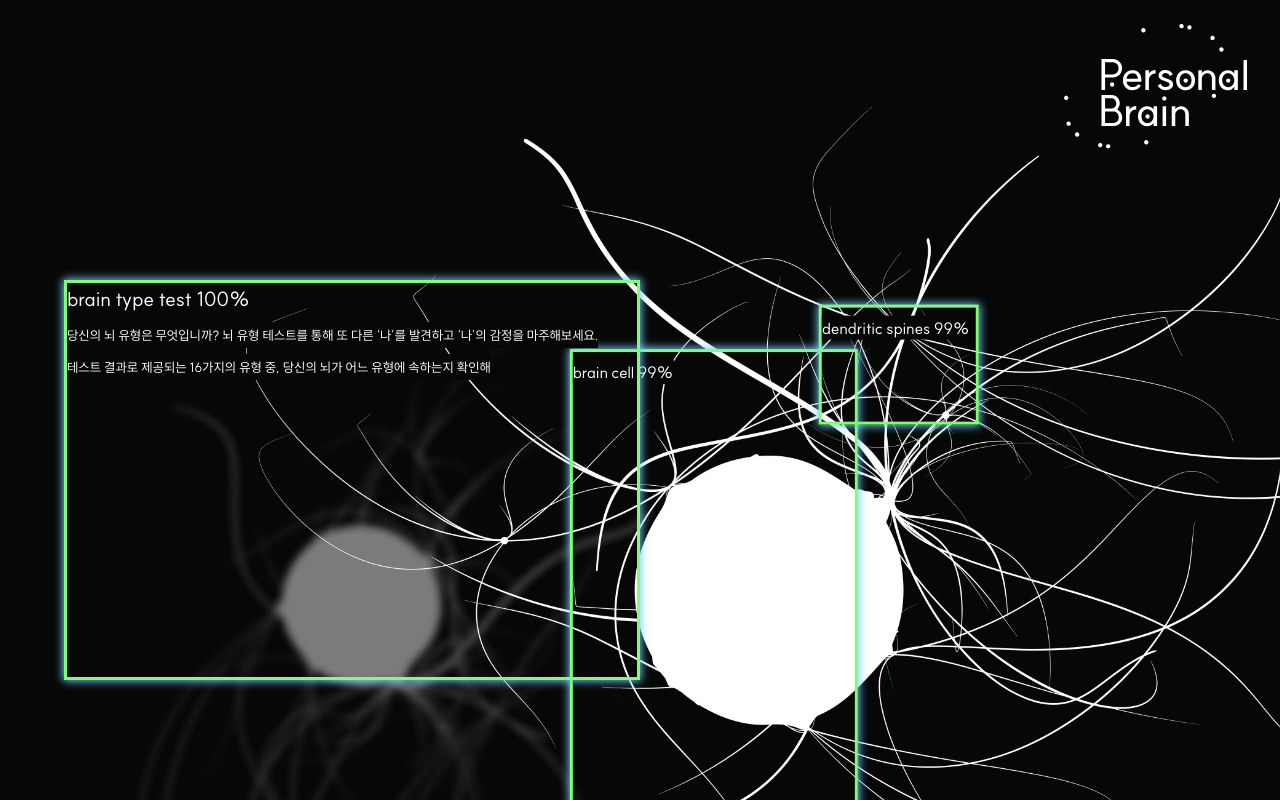
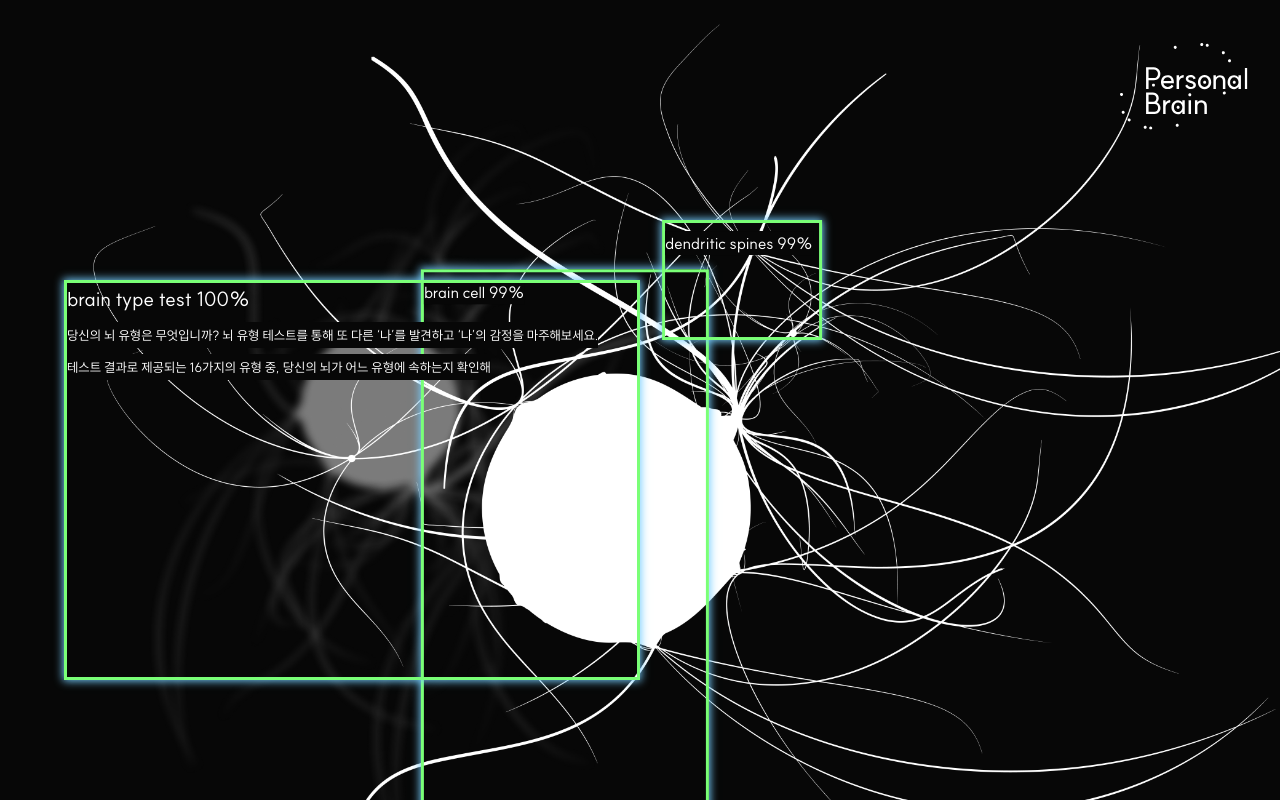
Before and after one commit to jiminseong/braintest, a React (Vite) app: page / in a window 1280 px wide. Built offline with nearby package versions, Linux system fonts and the light colour scheme.

Commit message:
css: 애니메이션속도조절

```diff
--- a/src/pages/home/HomePage.tsx
+++ b/src/pages/home/HomePage.tsx
@@ -109,6 +109,7 @@ const ContentText = styled.p`
 
 const StyledLogo = styled(Logo)`
     position: absolute;
+    width: 10%;
     top: 1.5em;
     right: 2em;
 `;
--- a/src/pages/home/ui/FirstNeuron.tsx
+++ b/src/pages/home/ui/FirstNeuron.tsx
@@ -14,11 +14,12 @@ const FirstNeuron: React.FC<FirstNeuronProps> = ({ stop }) => {
 
     const variants = {
         animate: {
-            x: [0, '5vw', '-15vw', '10vw', '-10vw', '5vw', 0],
-            y: ['0vh', '25vh', '-5vh', '15vh', '-15vh', '5vh', 0],
+            x: [0, '8vw', '-12vw', '3vw', '-5vw', '20vw', '-18vw', '6vw', '-7vw', '10vw', '-3vw', 0],
+            y: ['0vh', '10vh', '-8vh', '4vh', '-2vh', '18vh', '-15vh', '7vh', '-10vh', '12vh', '-5vh', 0],
+
             transition: {
-                x: { repeat: Infinity, repeatType: 'loop', duration: 30, ease: 'easeInOut' },
-                y: { repeat: Infinity, repeatType: 'loop', duration: 30, ease: 'easeInOut' },
+                x: { repeat: Infinity, repeatType: 'loop', duration: 80, ease: 'easeInOut' },
+                y: { repeat: Infinity, repeatType: 'loop', duration: 90, ease: 'easeInOut' },
             },
         },
     };
@@ -27,11 +28,11 @@ const FirstNeuron: React.FC<FirstNeuronProps> = ({ stop }) => {
             controls.stop();
         } else {
             controls.start({
-                x: [currentX, '5vw', '-15vw', '10vw', '-10vw', '5vw', 0],
-                y: [currentY, '25vh', '-5vh', '15vh', '-15vh', '5vh', 0],
+                x: [currentX, '8vw', '-12vw', '3vw', '-5vw', '20vw', '-18vw', '6vw', '-7vw', '10vw', '-3vw', 0],
+                y: [currentY, '0vh', '10vh', '-8vh', '4vh', '-2vh', '18vh', '-15vh', '7vh', '-10vh', '-5vh', 0],
                 transition: {
-                    x: { repeat: Infinity, repeatType: 'loop', duration: 30, ease: 'easeInOut' },
-                    y: { repeat: Infinity, repeatType: 'loop', duration: 30, ease: 'easeInOut' },
+                    x: { repeat: Infinity, repeatType: 'loop', duration: 90, ease: 'easeInOut' },
+                    y: { repeat: Infinity, repeatType: 'loop', duration: 80, ease: 'easeInOut' },
                 },
             });
         }
--- a/src/pages/home/ui/SecondNeuron.tsx
+++ b/src/pages/home/ui/SecondNeuron.tsx
@@ -15,11 +15,11 @@ const SecondNeuron: React.FC<SecondNeuronProps> = ({ stop }) => {
 
     const variants = {
         animate: {
-            x: [0, '5vw', '-15vw', '10vw', '-10vw', '5vw', 0],
-            y: ['0vh', '15vh', '-5vh', '15vh', '-15vh', '5vh', 0],
+            x: [0, '2.5vw', '5vw', '-7.5vw', '-15vw', '-2.5vw', '10vw', '-5vw', '-10vw', '2.5vw', '5vw', 0],
+            y: ['0vh', '7.5vh', '15vh', '-2.5vh', '-5vh', '7.5vh', '15vh', '-7.5vh', '-15vh', '2.5vh', '5vh', 0],
             transition: {
-                x: { repeat: Infinity, repeatType: 'loop', duration: 45, ease: 'easeInOut' },
-                y: { repeat: Infinity, repeatType: 'loop', duration: 40, ease: 'easeInOut' },
+                x: { repeat: Infinity, repeatType: 'loop', duration: 100, ease: 'easeInOut' }, // 기존보다 더 느리게
+                y: { repeat: Infinity, repeatType: 'loop', duration: 90, ease: 'easeInOut' }, // 기존보다 더 느리게
             },
         },
     };
@@ -29,7 +29,7 @@ const SecondNeuron: React.FC<SecondNeuronProps> = ({ stop }) => {
         animate: {
             x: ['0vw', '1vw', '-1vw', '1vw', '0vw'],
             y: ['0vh', '1vh', '-1vh', '1vh', '0vh'],
-            transition: { repeat: Infinity, duration: 5, ease: 'easeInOut' },
+            transition: { repeat: Infinity, duration: 40, ease: 'easeInOut' }, // 기존보다 더 느리게
         },
     };
 
@@ -37,7 +37,7 @@ const SecondNeuron: React.FC<SecondNeuronProps> = ({ stop }) => {
         animate: {
             x: ['0vw', '-1vw', '1vw', '-1vw', '0vw'],
             y: ['0vh', '-1vh', '1vh', '-1vh', '0vh'],
-            transition: { repeat: Infinity, duration: 6, ease: 'easeInOut' },
+            transition: { repeat: Infinity, duration: 40, ease: 'easeInOut' }, // 기존보다 더 느리게
         },
     };
 
@@ -46,11 +46,11 @@ const SecondNeuron: React.FC<SecondNeuronProps> = ({ stop }) => {
             controls.stop();
         } else {
             controls.start({
-                x: [currentX, '5vw', '-15vw', '10vw', '-10vw', '5vw', 0],
-                y: [currentY, '25vh', '-5vh', '15vh', '-15vh', '5vh', 0],
+                x: [currentX, '-10vw', '5vw', '-7.5vw', '10vw', '2.5vw', '-5vw', '-15vw', '5vw', '-2.5vw', '2.5vw', 0],
+                y: [currentY, '15vh', '-2.5vh', '7.5vh', '-7.5vh', '5vh', '-15vh', '2.5vh', '-5vh', '7.5vh', '15vh', 0],
                 transition: {
-                    x: { repeat: Infinity, repeatType: 'loop', duration: 45, ease: 'easeInOut' },
-                    y: { repeat: Infinity, repeatType: 'loop', duration: 40, ease: 'easeInOut' },
+                    x: { repeat: Infinity, repeatType: 'loop', duration: 90, ease: 'easeInOut' },
+                    y: { repeat: Infinity, repeatType: 'loop', duration: 80, ease: 'easeInOut' },
                 },
             });
         }
--- a/src/pages/home/ui/ThirdNeuron.tsx
+++ b/src/pages/home/ui/ThirdNeuron.tsx
@@ -13,11 +13,12 @@ const ThirdNeuron: React.FC<ThirdNeuronProps> = ({ stop }) => {
 
     const variants = {
         animate: {
-            x: [0, '5vw', '-15vw', '5vw', '-25vw', '2vw', 0],
-            y: ['10vh', '15vh', '25vh', '-5vh', '15vh', '5vh', 0],
+            x: [0, '8vw', '-12vw', '3vw', '-5vw', '20vw', '-18vw', '6vw', '-7vw', '10vw', '-3vw', 0],
+            y: ['0vh', '10vh', '-8vh', '4vh', '-2vh', '18vh', '-15vh', '7vh', '-10vh', '12vh', '-5vh', 0],
+
             transition: {
-                x: { repeat: Infinity, repeatType: 'loop', duration: 40, ease: 'easeInOut' },
-                y: { repeat: Infinity, repeatType: 'loop', duration: 30, ease: 'easeInOut' },
+                x: { repeat: Infinity, repeatType: 'loop', duration: 80, ease: 'easeInOut' },
+                y: { repeat: Infinity, repeatType: 'loop', duration: 90, ease: 'easeInOut' },
             },
         },
     };
@@ -36,8 +37,8 @@ const ThirdNeuron: React.FC<ThirdNeuronProps> = ({ stop }) => {
                 x: [currentX, '5vw', '-15vw', '5vw', '-25vw', '2vw', 0],
                 y: [currentY, '15vh', '25vh', '-5vh', '15vh', '5vh', 0],
                 transition: {
-                    x: { repeat: Infinity, repeatType: 'loop', duration: 30, ease: 'easeInOut' },
-                    y: { repeat: Infinity, repeatType: 'loop', duration: 30, ease: 'easeInOut' },
+                    x: { repeat: Infinity, repeatType: 'loop', duration: 90, ease: 'easeInOut' },
+                    y: { repeat: Infinity, repeatType: 'loop', duration: 80, ease: 'easeInOut' },
                 },
             });
         }
```
Also changed, not shown: public/favicon.svg.
